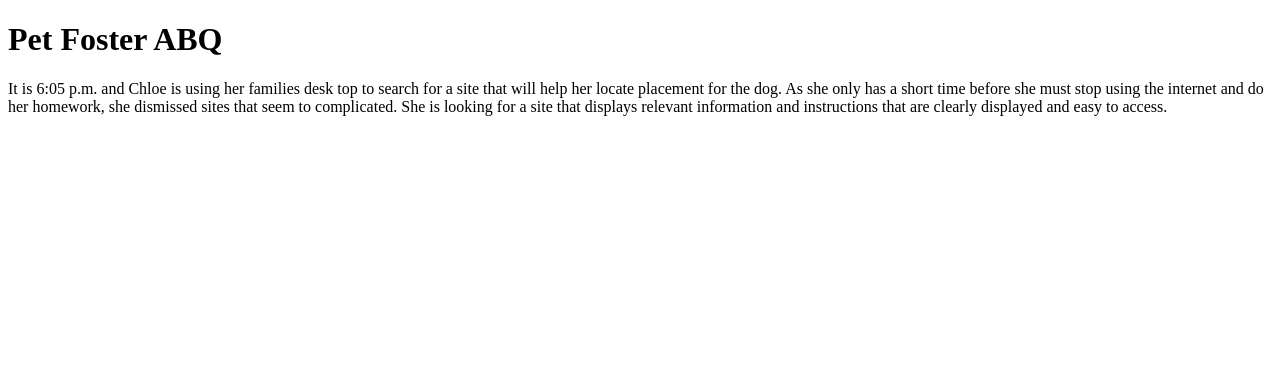
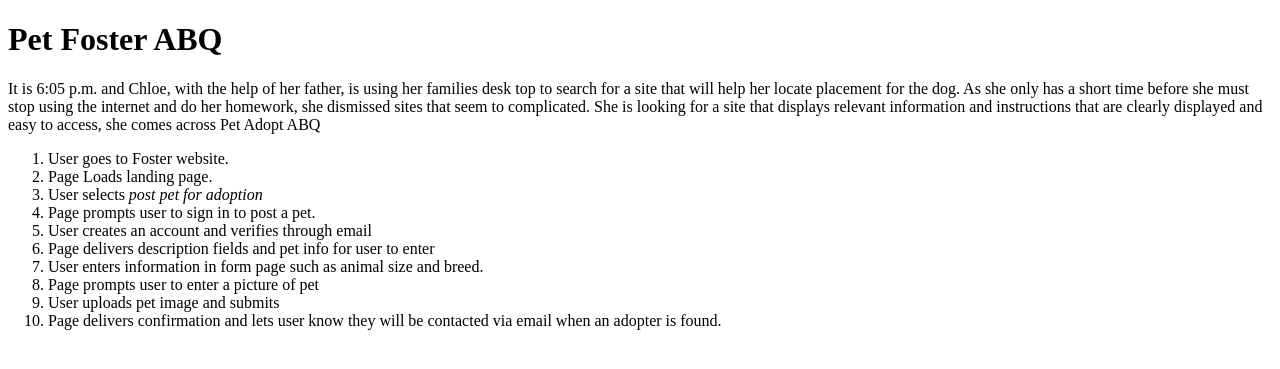
Before and after one commit to whoisharrison/petfoster, a PHP site: page /use-case-b.php in a window 1280 px wide. Shown: the top 369 px of the page. Run offline with PHP 8.4, Linux system fonts and the light colour scheme.

Commit message:
Use Case for persona b (pet seeker)

```diff
--- a/epic/use-case-b.php
+++ b/epic/use-case-b.php
@@ -9,5 +9,19 @@
 	</head>
 	<body>
 		<h1>Pet Foster ABQ</h1>
-		<p>It is 6:05 p.m. and Chloe is using her families desk top to search for a site that will help her locate placement for the dog. As she only has a short time before she must stop using the internet and do her homework, she dismissed sites that seem to complicated. She is looking for a site that displays relevant information and instructions that are clearly displayed and easy to access.</p>
+		<p>It is 6:05 p.m. and Chloe, with the help of her father, is using her families desk top to search for a site that will help her locate placement for the dog. As she only has a short time before she must stop using the internet and do her homework, she dismissed sites that seem to complicated. She is looking for a site that displays relevant information and instructions that are clearly displayed and easy to access, she comes across Pet Adopt ABQ</p>
+
+		<ol>
+			<li>User goes to Foster website.</li>
+			<li>Page Loads landing page.</li>
+			<li>User selects <em>post pet for adoption</em></li>
+			<li>Page prompts user to sign in to post a pet.</li>
+			<li>User creates an account and verifies through email</li>
+			<li>Page delivers description fields and pet info for user to enter</li>
+			<li>User enters information in form page such as animal size and breed.</li>
+			<li>Page prompts user to enter a picture of pet</li>
+			<li>User uploads pet image and submits</li>
+			<li>Page delivers confirmation and lets user know they will be contacted via email when an adopter is found.</li>
+		</ol</body>
+
 	</body>
```
